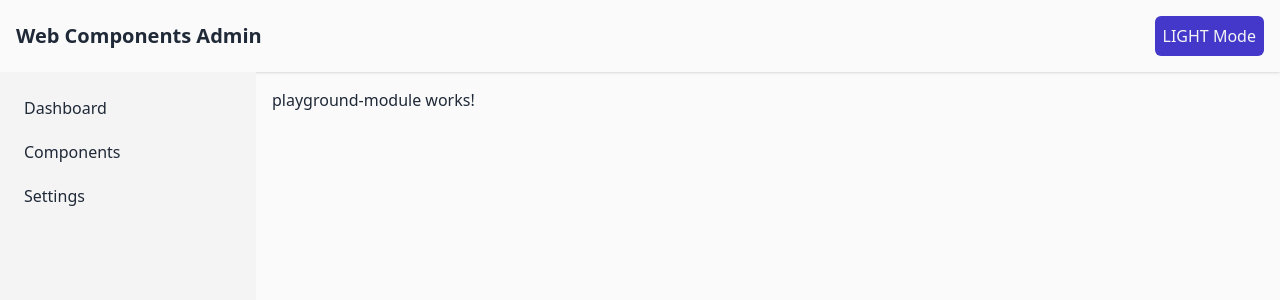
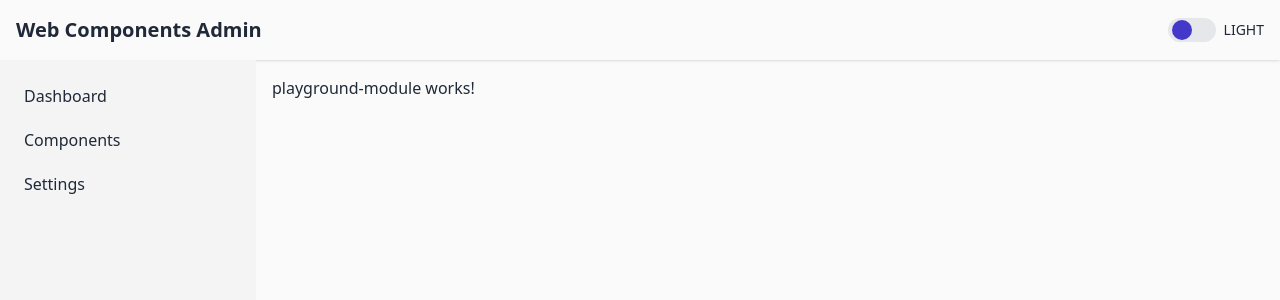
Before and after one commit to xekurt/button-editor, an Angular app: page /playground in a window 1280 px wide. Shown: the top 300 px of the page. Built offline with nearby package versions, Linux system fonts and the light colour scheme.

Commit message:
Refactor header component to use theme toggle button and simplify theme management

```diff
--- a/src/app/layout/components/header/header.component.html
+++ b/src/app/layout/components/header/header.component.html
@@ -1,16 +1,6 @@
 <header
   class="bg-neutral-50 dark:bg-neutral-900 p-md flex justify-between items-center shadow-sm"
 >
-  <h1 class="text-xl font-semibold text-text-light dark:text-text-dark">
-    Web Components Admin
-  </h1>
-  <div class="flex items-center space-x-sm">
-    <button
-      (click)="toggleTheme()"
-      class="p-sm rounded-md bg-primary text-text-dark dark:bg-primary-dark dark:text-text-light hover:opacity-80 transition-opacity-transform"
-      aria-label="Toggle theme"
-    >
-      {{ themeService.theme$ | async | uppercase }} Mode
-    </button>
-  </div>
+  <h1 class="text-xl font-semibold font-sans">Web Components Admin</h1>
+  <div class="flex items-center space-x-sm"><theme-toggle-button /></div>
 </header>
--- a/src/app/layout/components/header/header.component.ts
+++ b/src/app/layout/components/header/header.component.ts
@@ -3,17 +3,12 @@ import { Component, inject } from '@angular/core';
 import { CommonModule } from '@angular/common';
 
 import { RouterModule } from '@angular/router';
-import { ThemeService } from '@services/theme.service';
+import { ThemeToggleButton } from '../../../components/theme-toggle-button/theme-toggle.component';
 
 @Component({
   selector: 'app-header',
   standalone: true,
-  imports: [CommonModule, RouterModule],
+  imports: [CommonModule, RouterModule, ThemeToggleButton],
   templateUrl: './header.component.html',
 })
-export class HeaderComponent {
-  themeService: ThemeService = inject(ThemeService);
-  toggleTheme() {
-    this.themeService.toggleTheme();
-  }
-}
+export class HeaderComponent {}
```
